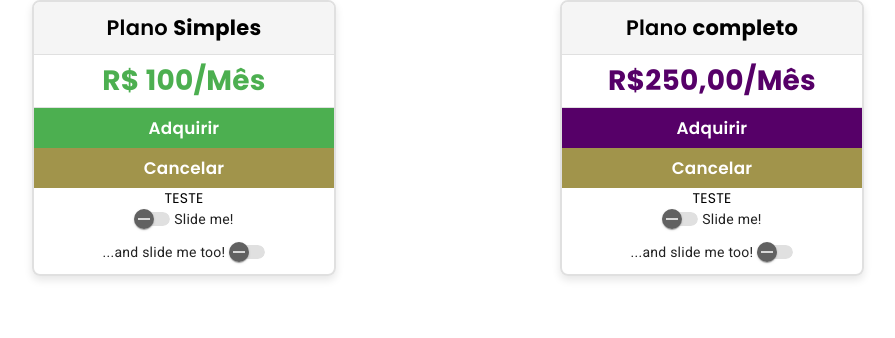
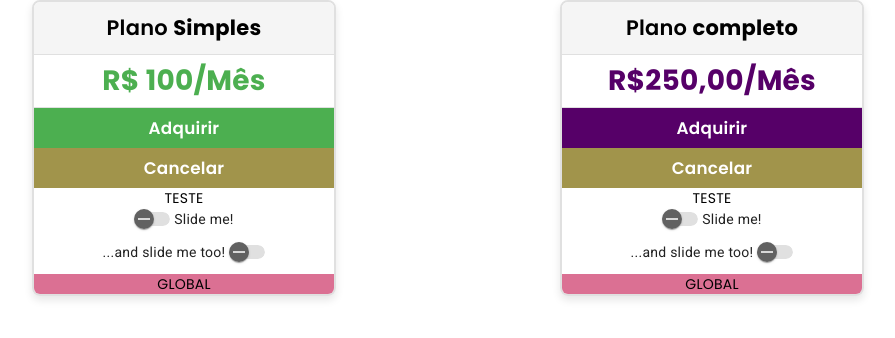
Before and after one commit to gustcustodio/curso-angular-devfortin, an Angular app in the folder componentes-e-estilizacoes/projeto-components/: page / in a window 1280 px wide. Shown: the top 338 px of the page, without its empty margins (192-1087 px from the left). Built offline with nearby package versions, Linux system fonts and the light colour scheme.

Commit message:
feat: view encapsulation none

```diff
--- a/componentes-e-estilizacoes/projeto-components/src/app/card-roxo/card-roxo.component.html
+++ b/componentes-e-estilizacoes/projeto-components/src/app/card-roxo/card-roxo.component.html
@@ -6,7 +6,9 @@
 
   <div class="card-cancel-button">TESTE</div>
 
-    <p><mat-slide-toggle>Slide me!</mat-slide-toggle></p>
-    <p><mat-slide-toggle labelPosition="before">...and slide me too!</mat-slide-toggle></p>
+  <p><mat-slide-toggle>Slide me!</mat-slide-toggle></p>
+  <p><mat-slide-toggle labelPosition="before">...and slide me too!</mat-slide-toggle></p>
+
+  <div class="global">GLOBAL</div>
 
 </div>
--- a/componentes-e-estilizacoes/projeto-components/src/app/card/card.component.html
+++ b/componentes-e-estilizacoes/projeto-components/src/app/card/card.component.html
@@ -9,4 +9,6 @@
   <p><mat-slide-toggle>Slide me!</mat-slide-toggle></p>
   <p><mat-slide-toggle labelPosition="before">...and slide me too!</mat-slide-toggle></p>
 
+  <div class="global">GLOBAL</div>
+
 </div>
--- a/componentes-e-estilizacoes/projeto-components/src/app/card/card.component.scss
+++ b/componentes-e-estilizacoes/projeto-components/src/app/card/card.component.scss
@@ -26,3 +26,7 @@
     font-weight: 700;
   }
 }
+
+.global {
+  background-color: palevioletred;
+}
--- a/componentes-e-estilizacoes/projeto-components/src/app/card/card.component.ts
+++ b/componentes-e-estilizacoes/projeto-components/src/app/card/card.component.ts
@@ -1,4 +1,4 @@
-import { Component } from '@angular/core';
+import { Component, ViewEncapsulation } from '@angular/core';
 import { MatSlideToggle } from '@angular/material/slide-toggle';
 
 import { CardButtonComponent } from '../card-button/card-button.component';
@@ -19,6 +19,7 @@ interface IInfos {
   imports: [CardButtonComponent, CardCancelButtonComponent, MatSlideToggle],
   templateUrl: './card.component.html',
   styleUrl: './card.component.scss',
+  encapsulation: ViewEncapsulation.None,
 })
 export class CardComponent {
   plano: IPlano = {
```
